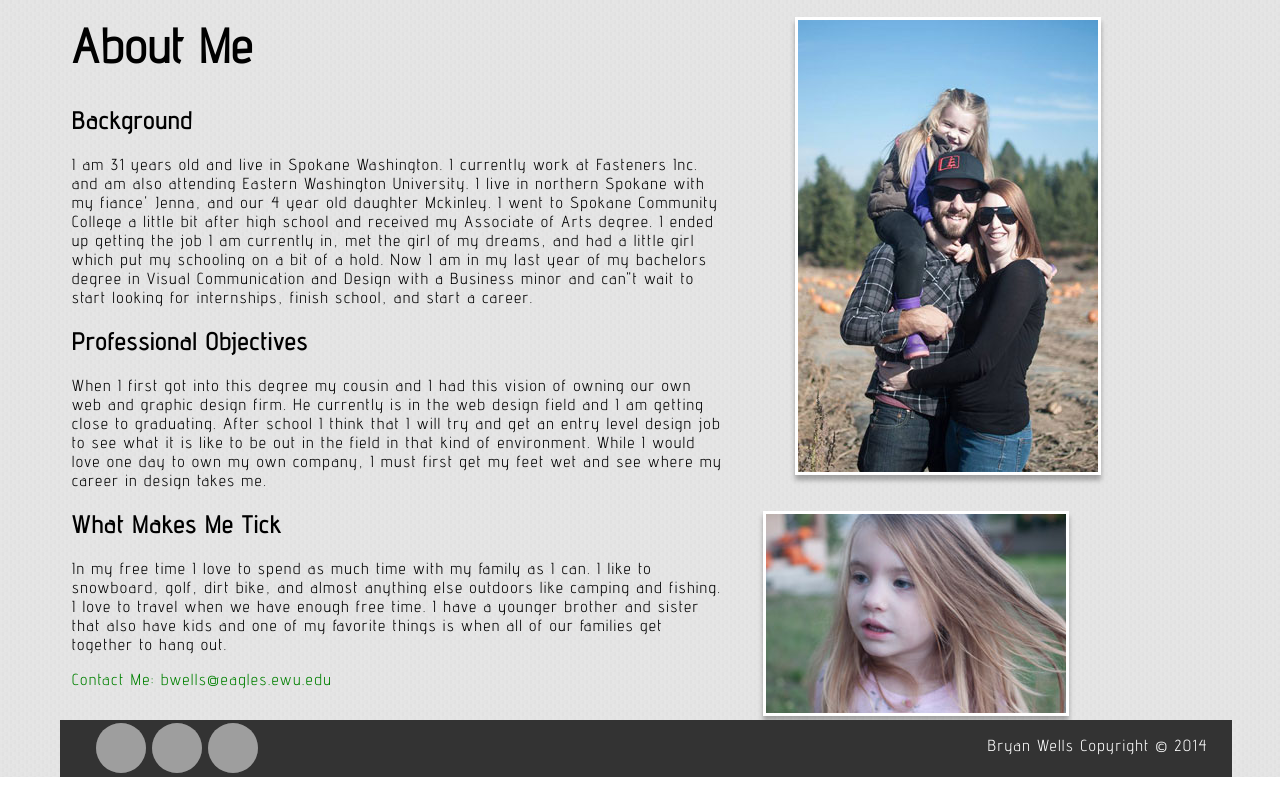
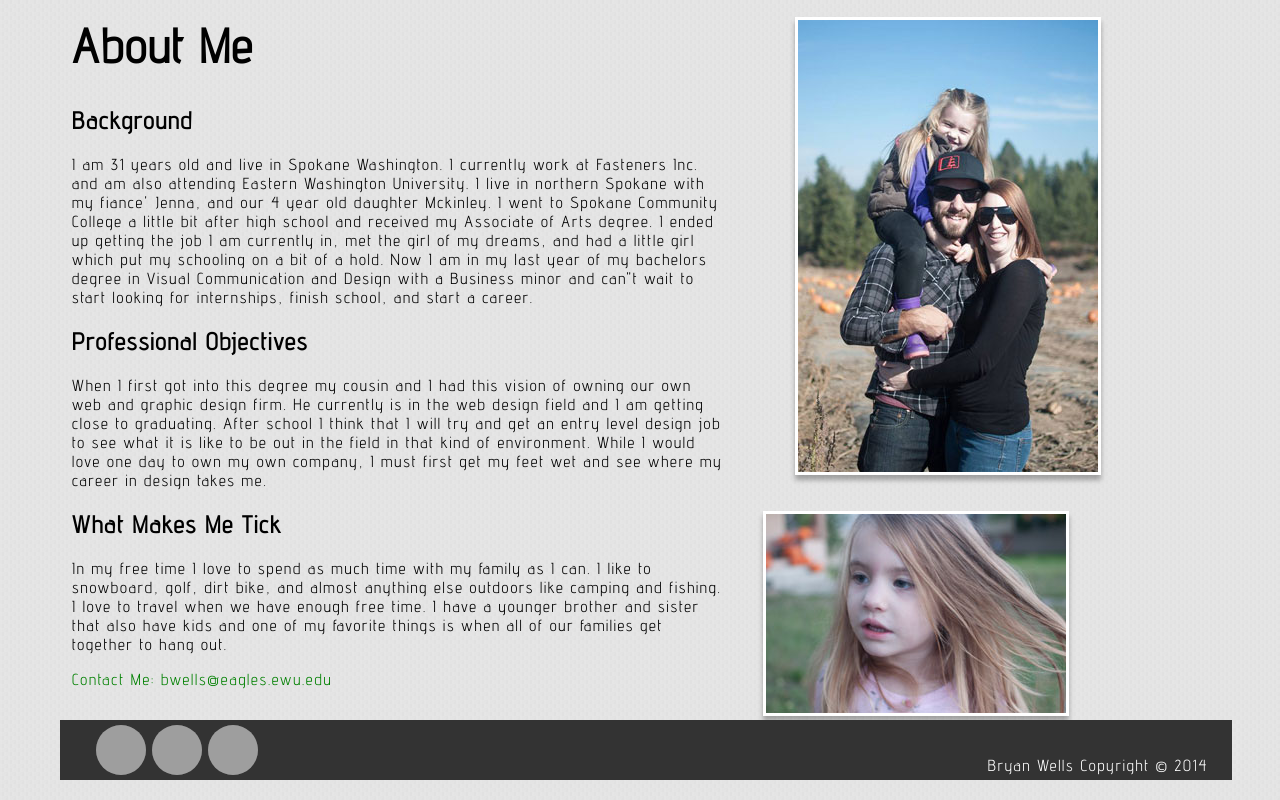
Before and after one commit to bwells6/p1-bio, a plain HTML site: page index.html in a window 1280 px wide. Shown: the part 316-1116 px from the top of the page. Before the commit the page ends 1093 px from the top, so only its background shows below. Drawn offline with Linux system fonts and the light colour scheme; grey boxes are pictures that could not be loaded.

Commit message:
actual final

```diff
--- a/css/styles.css
+++ b/css/styles.css
@@ -19,15 +19,24 @@ article .col{
 
 
 
+
+footer div{
+  height: 60px;
+  line-height: 60px;
+
+}
+
 footer{
   background: #333;
   color: white;
+  height:60px;
+
 }
 
 footer div img {
 
   background: #555;
-  margin-top: 3px;
+  margin-top: 5px;
   border-radius: 50px;
   height: 50px;
   line-height: 50px;
```
